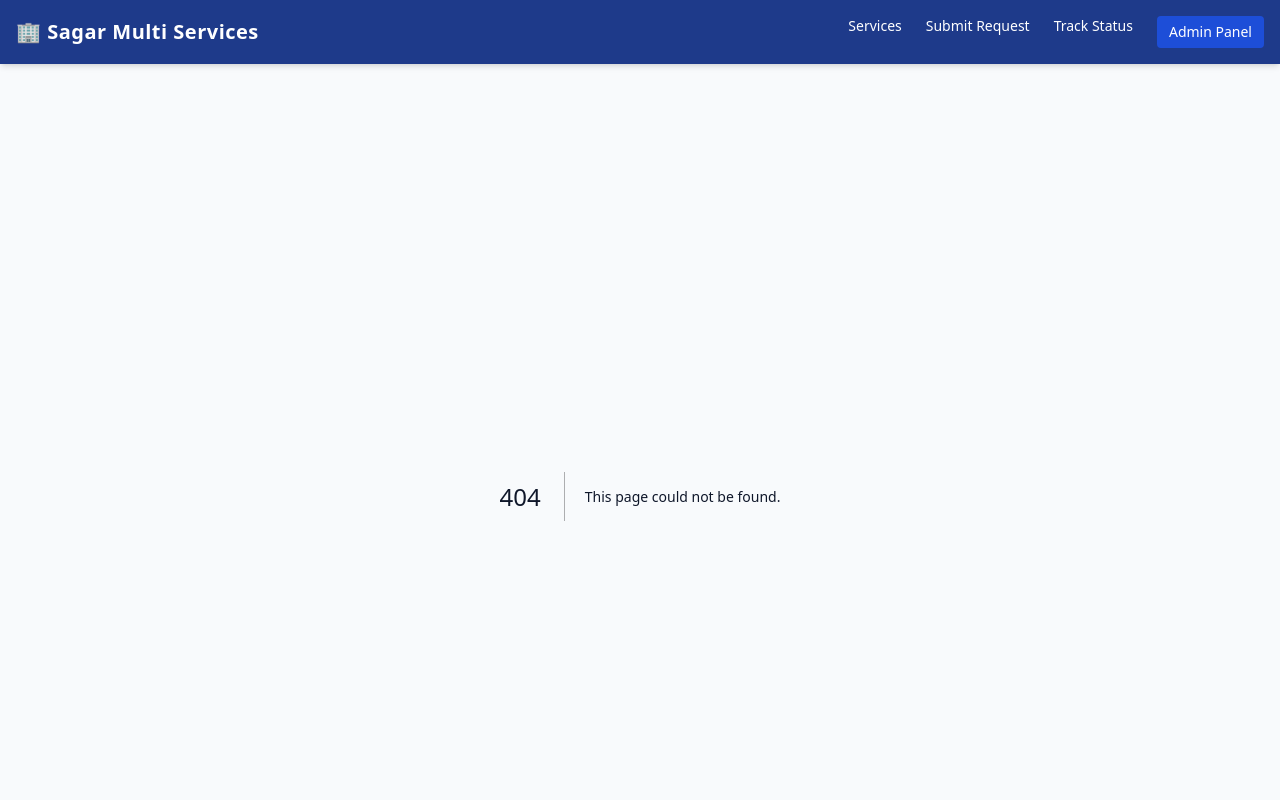
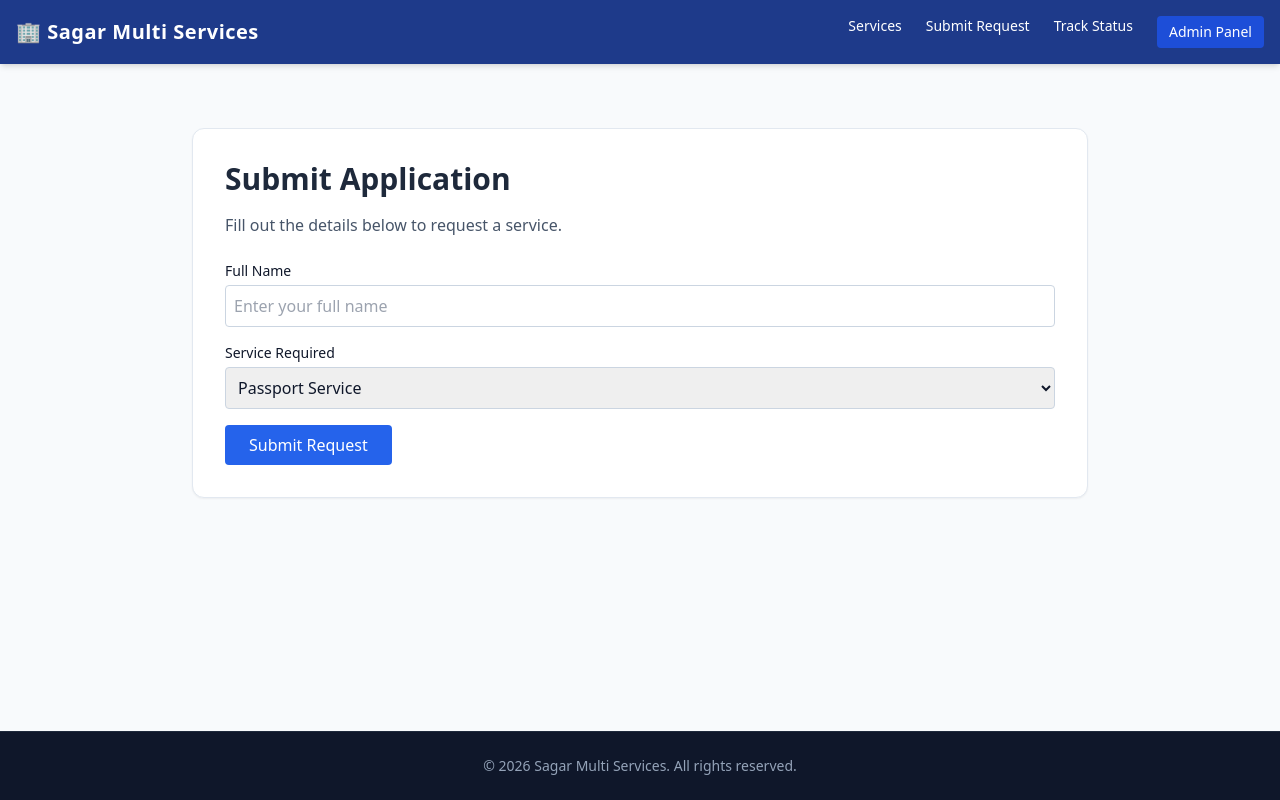
Before and after one commit to sagarmultiservices/sagar-multi-services, a Next.js app: page /sagar-multi-services/apply in a window 1280 px wide. Before the commit this address had no page. Shown: the top 800 px of the page. Built offline with nearby package versions, Linux system fonts and the light colour scheme.

Commit message:
Create ApplyPage component for application submission

```diff
--- /dev/null
+++ b/app/apply/page.jsx
@@ -0,0 +1,23 @@
+export default function ApplyPage() {
+  return (
+    <div className="max-w-4xl mx-auto p-8 bg-white my-8 rounded-xl shadow-sm border border-slate-200">
+      <h1 className="text-3xl font-bold mb-4 text-slate-800">Submit Application</h1>
+      <p className="text-slate-600 mb-6">Fill out the details below to request a service.</p>
+      <form className="space-y-4">
+        <div>
+          <label className="block text-sm font-medium mb-1">Full Name</label>
+          <input type="text" className="w-full border border-slate-300 rounded p-2" placeholder="Enter your full name" />
+        </div>
+        <div>
+          <label className="block text-sm font-medium mb-1">Service Required</label>
+          <select className="w-full border border-slate-300 rounded p-2">
+            <option>Passport Service</option>
+            <option>PAN / Aadhaar</option>
+            <option>Printing & Digital</option>
+          </select>
+        </div>
+        <button type="button" className="bg-blue-600 text-white px-6 py-2 rounded font-medium hover:bg-blue-700">Submit Request</button>
+      </form>
+    </div>
+  );
+}
```
